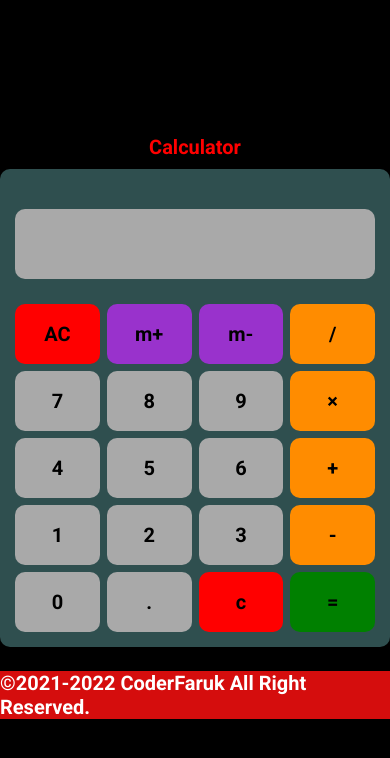
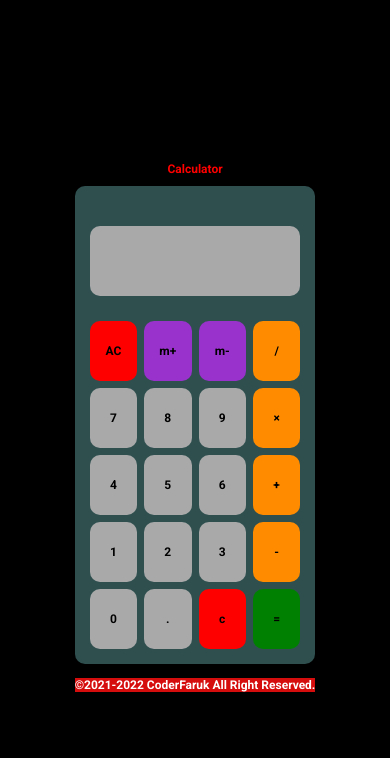
Before and after one commit to CodersFaruk/Simple-React-Calculator, a React (Create React App) app in the folder react-calculator/: page / in a window 390 px wide. Shown: the top 758 px of the page. Built offline with nearby package versions, Linux system fonts and the light colour scheme.

Commit message:
media queries applied for small devices

```diff
--- a/react-calculator/src/App.css
+++ b/react-calculator/src/App.css
@@ -9,11 +9,6 @@
     -moz-user-select: none;
    -khtml-user-select: none;
    -webkit-user-select: none;
-
-   /*
-     Introduced in Internet Explorer 10.
-     See http://ie.microsoft.com/testdrive/HTML5/msUserSelect/
-   */
    -ms-user-select: none;
    user-select: none;
   }
@@ -115,7 +110,13 @@
 
 
 
-
+/* X-Small devices (portrait phones, less than 420px) */
+@media (max-width: 419.98px) {
+*{
+  font-weight: 600;
+    font-size: 12px;
+}
+}
 
 
 
```
